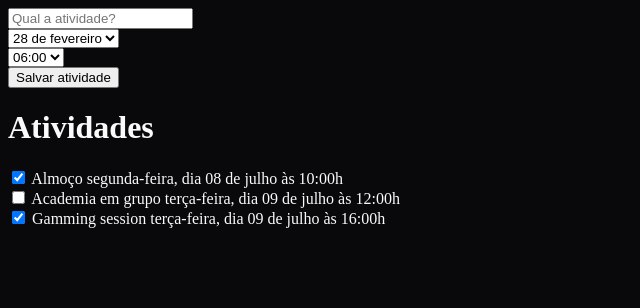
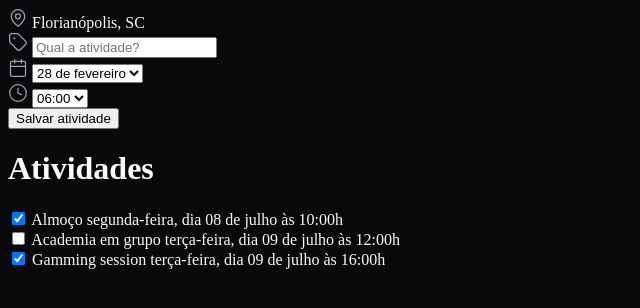
Before and after one commit to lealalexsander/Projeto-NLW---Rocketseat, a plain HTML site: page index.html in a window 1280 px wide. Shown: the whole page, without its empty margins (0-640 px from the left). Drawn offline with nearby package versions, Linux system fonts and the light colour scheme.

Commit message:
Update index.html

```diff
--- a/index.html
+++ b/index.html
@@ -5,6 +5,10 @@
     <meta charset="UTF-8">
     <meta name="viewport" content="width=device-width, initial-scale=1.0">
     <title>NLW - Journey</title>
+
+    <link rel="preconnect" href="https://fonts.googleapis.com">
+    <link rel="preconnect" href="https://fonts.gstatic.com" crossorigin>
+    <link href="https://fonts.googleapis.com/css2?family=Inter:wght@100..900&display=swap" rel="stylesheet">
 
     <script src="https://cdn.jsdelivr.net/npm/dayjs@1/dayjs.min.js"></script>
     <script src="https://cdn.jsdelivr.net/npm/dayjs@1/locale/pt-br.js"></script>
@@ -15,21 +19,74 @@
 </head>
 
 <body>
+    <div id="app">
         <form onsubmit="salvarAtividade(event)">
-        <div>
+
+            <div id="place" class="card-bg">
+                <svg width="20" height="20" viewBox="0 0 20 20" fill="none" xmlns="http://www.w3.org/2000/svg">
+                    <path
+                        d="M16.6668 8.33329C16.6668 13.3333 10.0002 18.3333 10.0002 18.3333C10.0002 18.3333 3.3335 13.3333 3.3335 8.33329C3.3335 6.56518 4.03588 4.86949 5.28612 3.61925C6.53636 2.36901 8.23205 1.66663 10.0002 1.66663C11.7683 1.66663 13.464 2.36901 14.7142 3.61925C15.9645 4.86949 16.6668 6.56518 16.6668 8.33329Z"
+                        stroke="#A1A1AA"
+                        style="stroke:#A1A1AA;stroke:color(display-p3 0.6314 0.6314 0.6667);stroke-opacity:1;"
+                        stroke-width="1.25" stroke-linecap="round" stroke-linejoin="round" />
+                    <path
+                        d="M10.0002 10.8333C11.3809 10.8333 12.5002 9.714 12.5002 8.33329C12.5002 6.95258 11.3809 5.83329 10.0002 5.83329C8.61945 5.83329 7.50016 6.95258 7.50016 8.33329C7.50016 9.714 8.61945 10.8333 10.0002 10.8333Z"
+                        stroke="#A1A1AA"
+                        style="stroke:#A1A1AA;stroke:color(display-p3 0.6314 0.6314 0.6667);stroke-opacity:1;"
+                        stroke-width="1.25" stroke-linecap="round" stroke-linejoin="round" />
+                </svg>
+
+                Florianópolis, SC
+            </div>
+
+            <div class="fields">
+                <div class="field-wrapper">
+
+                    <svg width="20" height="20" viewBox="0 0 20 20" fill="none" xmlns="http://www.w3.org/2000/svg">
+                        <path
+                            d="M10.4882 2.15502C10.1757 1.84244 9.75183 1.66678 9.30984 1.66669H3.33317C2.89114 1.66669 2.46722 1.84228 2.15466 2.15484C1.8421 2.4674 1.6665 2.89133 1.6665 3.33335V9.31002C1.6666 9.75201 1.84225 10.1759 2.15484 10.4884L9.40817 17.7417C9.78693 18.1181 10.2992 18.3293 10.8332 18.3293C11.3671 18.3293 11.8794 18.1181 12.2582 17.7417L17.7415 12.2584C18.1179 11.8796 18.3291 11.3673 18.3291 10.8334C18.3291 10.2994 18.1179 9.78712 17.7415 9.40835L10.4882 2.15502Z"
+                            stroke="#A1A1AA"
+                            style="stroke:#A1A1AA;stroke:color(display-p3 0.6314 0.6314 0.6667);stroke-opacity:1;"
+                            stroke-width="1.25" stroke-linecap="round" stroke-linejoin="round" />
+                        <path
+                            d="M6.24984 6.66669C6.47996 6.66669 6.6665 6.48014 6.6665 6.25002C6.6665 6.0199 6.47996 5.83335 6.24984 5.83335C6.01972 5.83335 5.83317 6.0199 5.83317 6.25002C5.83317 6.48014 6.01972 6.66669 6.24984 6.66669Z"
+                            stroke="#A1A1AA"
+                            style="stroke:#A1A1AA;stroke:color(display-p3 0.6314 0.6314 0.6667);stroke-opacity:1;"
+                            stroke-width="1.25" stroke-linecap="round" stroke-linejoin="round" />
+                    </svg>
+
                     <input type="text" placeholder="Qual a atividade?" name="atividade" required>
                 </div>
 
-        <div>
+                <div class="field-wrapper">
+
+                    <svg width="20" height="20" viewBox="0 0 20 20" fill="none" xmlns="http://www.w3.org/2000/svg">
+                        <path
+                            d="M6.66667 1.66669V5.00002M13.3333 1.66669V5.00002M2.5 8.33335H17.5M4.16667 3.33335H15.8333C16.7538 3.33335 17.5 4.07955 17.5 5.00002V16.6667C17.5 17.5872 16.7538 18.3334 15.8333 18.3334H4.16667C3.24619 18.3334 2.5 17.5872 2.5 16.6667V5.00002C2.5 4.07955 3.24619 3.33335 4.16667 3.33335Z"
+                            stroke="#A1A1AA"
+                            style="stroke:#A1A1AA;stroke:color(display-p3 0.6314 0.6314 0.6667);stroke-opacity:1;"
+                            stroke-width="1.25" stroke-linecap="round" stroke-linejoin="round" />
+                    </svg>
+
                     <select name="dia">
-                <option value="2024-03-01">01 de feveiro</option>
+                        <option value="2024-03-01">01 de fevereiro</option>
                     </select>
                 </div>
 
-        <div>
+                <div class="field-wrapper">
+
+                    <svg width="20" height="20" viewBox="0 0 20 20" fill="none" xmlns="http://www.w3.org/2000/svg">
+                        <path
+                            d="M9.99984 5.00002V10L13.3332 11.6667M18.3332 10C18.3332 14.6024 14.6022 18.3334 9.99984 18.3334C5.39746 18.3334 1.6665 14.6024 1.6665 10C1.6665 5.39765 5.39746 1.66669 9.99984 1.66669C14.6022 1.66669 18.3332 5.39765 18.3332 10Z"
+                            stroke="#A1A1AA"
+                            style="stroke:#A1A1AA;stroke:color(display-p3 0.6314 0.6314 0.6667);stroke-opacity:1;"
+                            stroke-width="1.25" stroke-linecap="round" stroke-linejoin="round" />
+                    </svg>
+
                     <select name="hora">
                         <option value="10:30">10:30</option>
                     </select>
+                </div>
             </div>
 
             <button>Salvar atividade</button>
@@ -40,6 +97,7 @@
             <section></section>
         </main>
         <script src="./script.js"></script>
+    </div>
 </body>
 
 </html>
```
Lines whose indentation alone changed are shown as unchanged.
